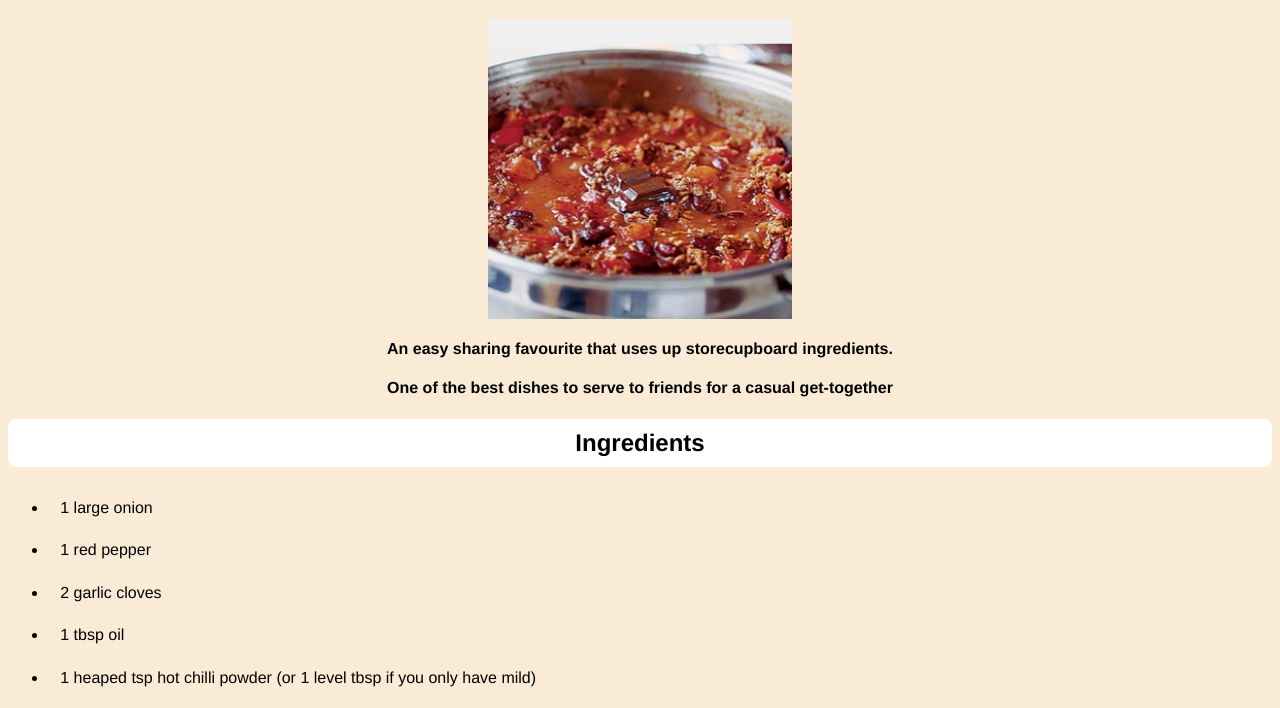
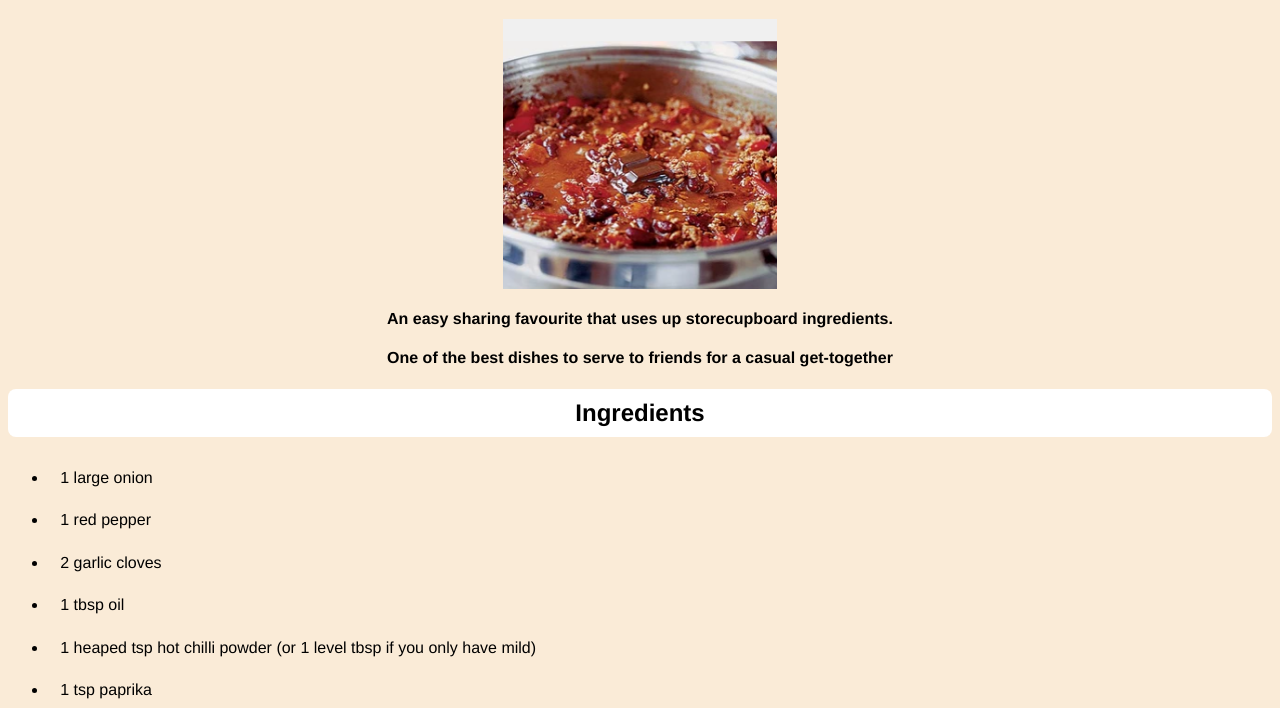
Before and after one commit to AaronChallinor/odin-recipes, a plain HTML site: page recipes/chilli.html in a window 1280 px wide. Shown: the part 81-789 px from the top of the page. Drawn offline with Linux system fonts and the light colour scheme.

Commit message:
Reduce Main Image Size

```diff
--- a/style.css
+++ b/style.css
@@ -27,7 +27,7 @@ li{padding: 1%;
 }
 
 .mainimage{
-height: 300px;
+height: 270px;
 width: auto;
     display: block;
     margin-left: auto;
```
